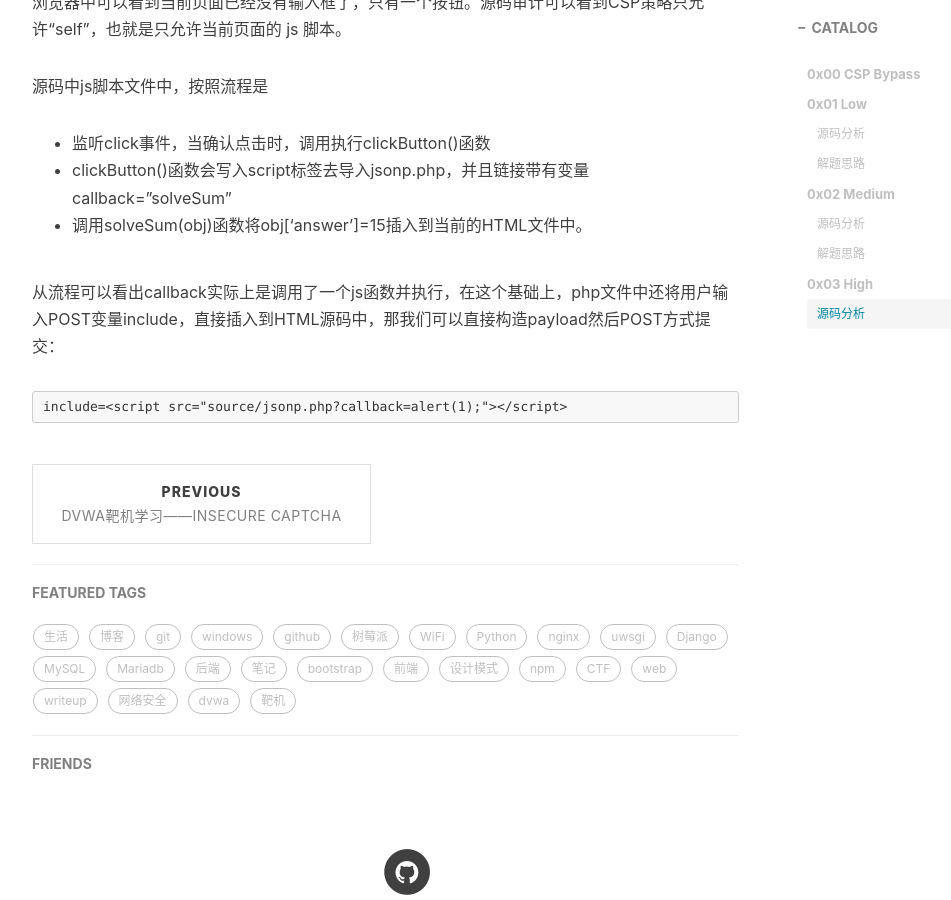
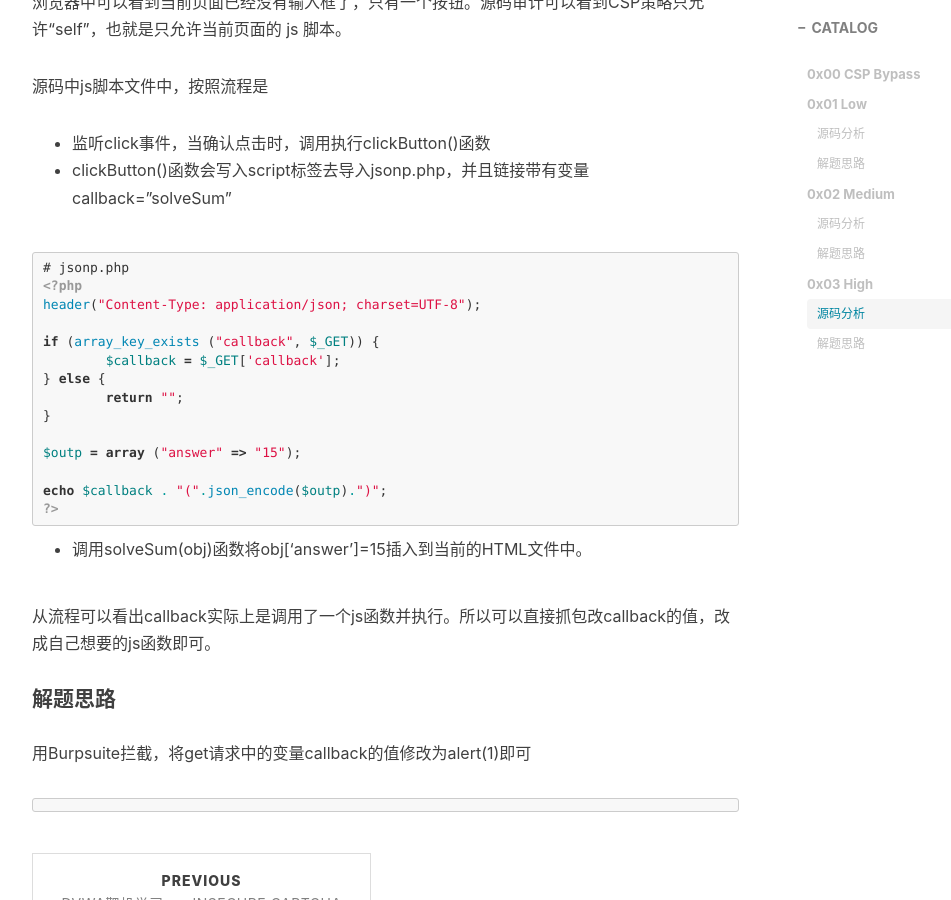
Before and after one commit to HouKC/houkc.github.io, a Jekyll site: the page built from _posts/2020-11-23-dvwa14.md, in a window 1280 px wide and 900 px high, scrolled down 4394 px. Shown: the whole window, without its empty margins (233-1184 px from the left). Built offline with Jekyll 4.4.1, drawn with Linux system fonts in a browser that asks for light colours; nearby versions of some CDN libraries; comment, search, counter and statistics services are not loaded.

Commit message:
update dvwa14.md

````diff
--- a/_posts/2020-11-23-dvwa14.md
+++ b/_posts/2020-11-23-dvwa14.md
@@ -181,9 +181,30 @@ if (solve_button) {
 源码中js脚本文件中，按照流程是
 - 监听click事件，当确认点击时，调用执行clickButton()函数
 - clickButton()函数会写入script标签去导入jsonp.php，并且链接带有变量callback="solveSum"
+
+```php
+# jsonp.php
+<?php
+header("Content-Type: application/json; charset=UTF-8");
+
+if (array_key_exists ("callback", $_GET)) {
+	$callback = $_GET['callback'];
+} else {
+	return "";
+}
+
+$outp = array ("answer" => "15");
+
+echo $callback . "(".json_encode($outp).")";
+?>
+```
+
 - 调用solveSum(obj)函数将obj['answer']=15插入到当前的HTML文件中。
 
-从流程可以看出callback实际上是调用了一个js函数并执行，在这个基础上，php文件中还将用户输入POST变量include，直接插入到HTML源码中，那我们可以直接构造payload然后POST方式提交：
+从流程可以看出callback实际上是调用了一个js函数并执行。所以可以直接抓包改callback的值，改成自己想要的js函数即可。
+
+#### 解题思路
+用Burpsuite拦截，将get请求中的变量callback的值修改为alert(1)即可
+```http
+
 ```
-include=<script src="source/jsonp.php?callback=alert(1);"></script>
-```
````
